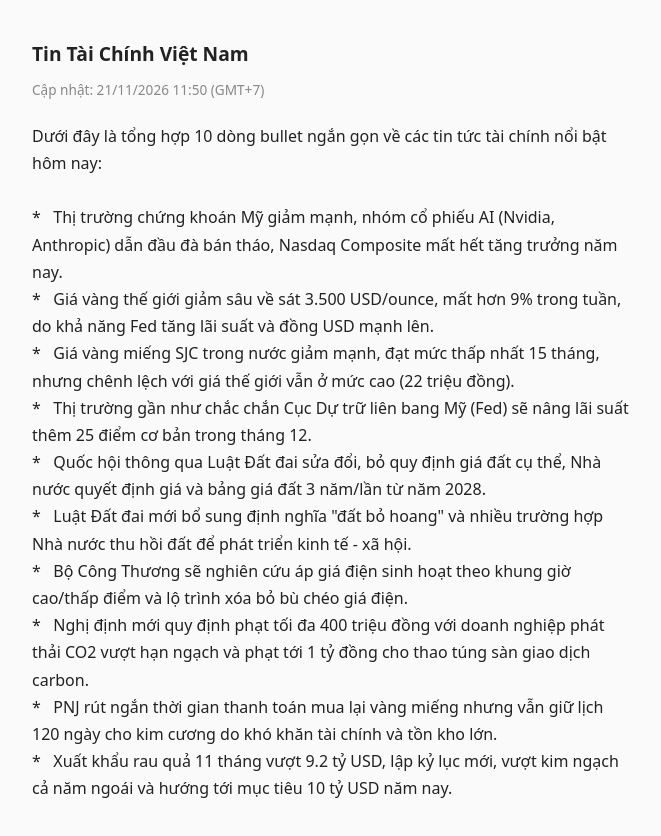
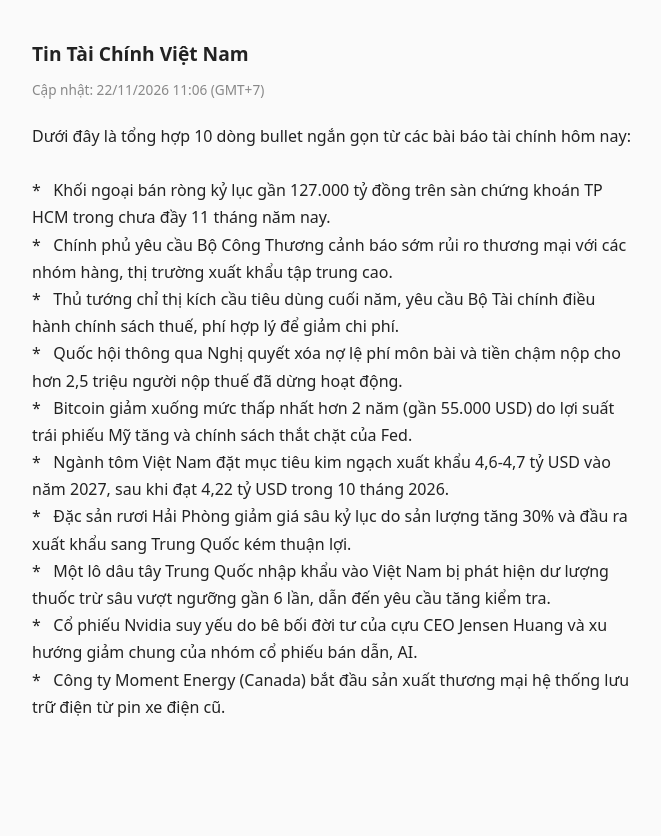
Before and after one commit to mario-nshm/papers, a plain HTML site: page index.html in a window 1280 px wide. Shown: the whole page, without its empty margins (308-969 px from the left). After the commit the page ends 800 px from the top, so only its background shows below. Drawn offline with Linux system fonts and the light colour scheme.

Commit message:
Update 2026-11-22

```diff
--- a/index.html
+++ b/index.html
@@ -13,18 +13,18 @@
 </head>
 <body>
 <h1>Tin Tài Chính Việt Nam</h1>
-<div class="date">Cập nhật: 21/11/2026 11:50 (GMT+7)</div>
-<div class="content">Dưới đây là tổng hợp 10 dòng bullet ngắn gọn về các tin tức tài chính nổi bật hôm nay:
+<div class="date">Cập nhật: 22/11/2026 11:06 (GMT+7)</div>
+<div class="content">Dưới đây là tổng hợp 10 dòng bullet ngắn gọn từ các bài báo tài chính hôm nay:
 
-*   Thị trường chứng khoán Mỹ giảm mạnh, nhóm cổ phiếu AI (Nvidia, Anthropic) dẫn đầu đà bán tháo, Nasdaq Composite mất hết tăng trưởng năm nay.
-*   Giá vàng thế giới giảm sâu về sát 3.500 USD/ounce, mất hơn 9% trong tuần, do khả năng Fed tăng lãi suất và đồng USD mạnh lên.
-*   Giá vàng miếng SJC trong nước giảm mạnh, đạt mức thấp nhất 15 tháng, nhưng chênh lệch với giá thế giới vẫn ở mức cao (22 triệu đồng).
-*   Thị trường gần như chắc chắn Cục Dự trữ liên bang Mỹ (Fed) sẽ nâng lãi suất thêm 25 điểm cơ bản trong tháng 12.
-*   Quốc hội thông qua Luật Đất đai sửa đổi, bỏ quy định giá đất cụ thể, Nhà nước quyết định giá và bảng giá đất 3 năm/lần từ năm 2028.
-*   Luật Đất đai mới bổ sung định nghĩa "đất bỏ hoang" và nhiều trường hợp Nhà nước thu hồi đất để phát triển kinh tế - xã hội.
-*   Bộ Công Thương sẽ nghiên cứu áp giá điện sinh hoạt theo khung giờ cao/thấp điểm và lộ trình xóa bỏ bù chéo giá điện.
-*   Nghị định mới quy định phạt tối đa 400 triệu đồng với doanh nghiệp phát thải CO2 vượt hạn ngạch và phạt tới 1 tỷ đồng cho thao túng sàn giao dịch carbon.
-*   PNJ rút ngắn thời gian thanh toán mua lại vàng miếng nhưng vẫn giữ lịch 120 ngày cho kim cương do khó khăn tài chính và tồn kho lớn.
-*   Xuất khẩu rau quả 11 tháng vượt 9.2 tỷ USD, lập kỷ lục mới, vượt kim ngạch cả năm ngoái và hướng tới mục tiêu 10 tỷ USD năm nay.</div>
+*   Khối ngoại bán ròng kỷ lục gần 127.000 tỷ đồng trên sàn chứng khoán TP HCM trong chưa đầy 11 tháng năm nay.
+*   Chính phủ yêu cầu Bộ Công Thương cảnh báo sớm rủi ro thương mại với các nhóm hàng, thị trường xuất khẩu tập trung cao.
+*   Thủ tướng chỉ thị kích cầu tiêu dùng cuối năm, yêu cầu Bộ Tài chính điều hành chính sách thuế, phí hợp lý để giảm chi phí.
+*   Quốc hội thông qua Nghị quyết xóa nợ lệ phí môn bài và tiền chậm nộp cho hơn 2,5 triệu người nộp thuế đã dừng hoạt động.
+*   Bitcoin giảm xuống mức thấp nhất hơn 2 năm (gần 55.000 USD) do lợi suất trái phiếu Mỹ tăng và chính sách thắt chặt của Fed.
+*   Ngành tôm Việt Nam đặt mục tiêu kim ngạch xuất khẩu 4,6-4,7 tỷ USD vào năm 2027, sau khi đạt 4,22 tỷ USD trong 10 tháng 2026.
+*   Đặc sản rươi Hải Phòng giảm giá sâu kỷ lục do sản lượng tăng 30% và đầu ra xuất khẩu sang Trung Quốc kém thuận lợi.
+*   Một lô dâu tây Trung Quốc nhập khẩu vào Việt Nam bị phát hiện dư lượng thuốc trừ sâu vượt ngưỡng gần 6 lần, dẫn đến yêu cầu tăng kiểm tra.
+*   Cổ phiếu Nvidia suy yếu do bê bối đời tư của cựu CEO Jensen Huang và xu hướng giảm chung của nhóm cổ phiếu bán dẫn, AI.
+*   Công ty Moment Energy (Canada) bắt đầu sản xuất thương mại hệ thống lưu trữ điện từ pin xe điện cũ.</div>
 </body>
 </html>
```
